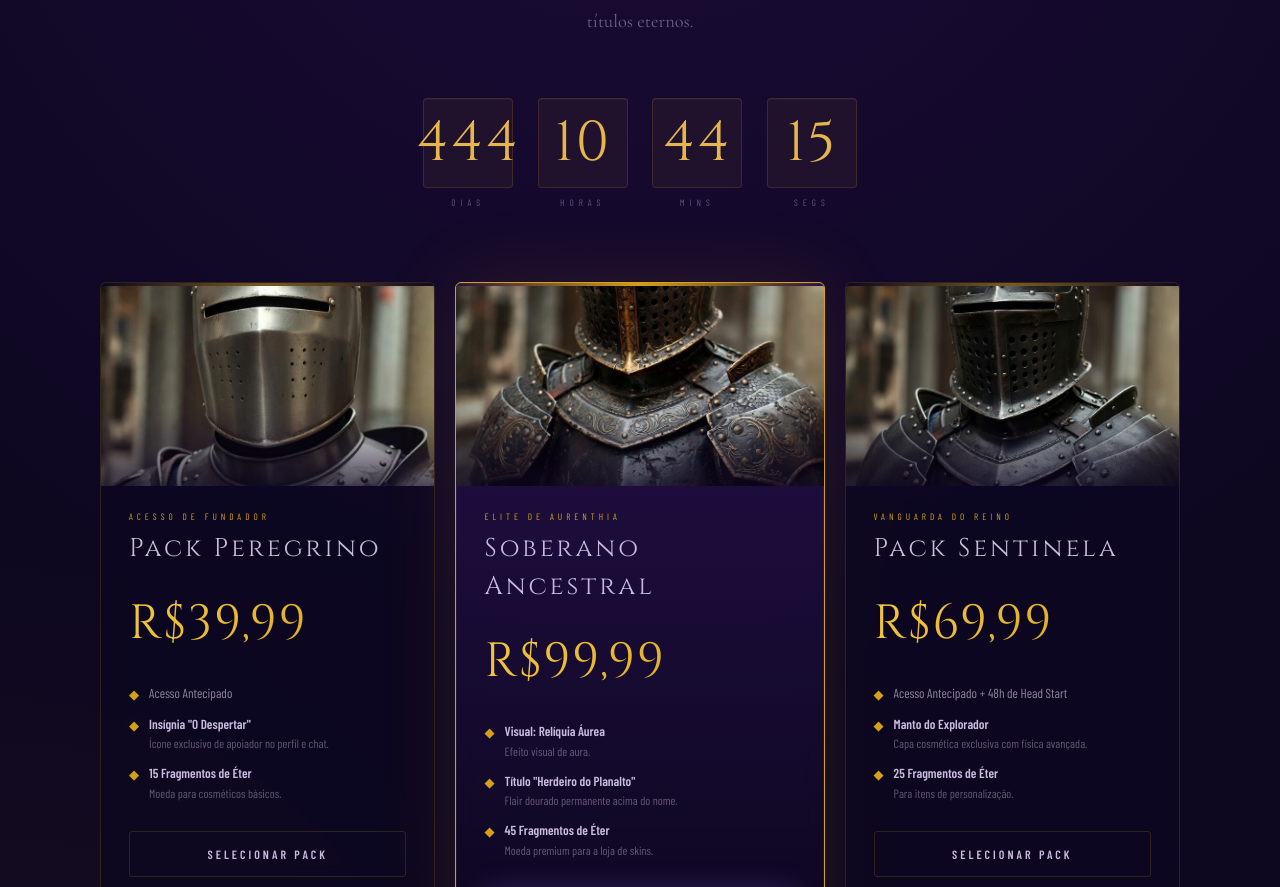
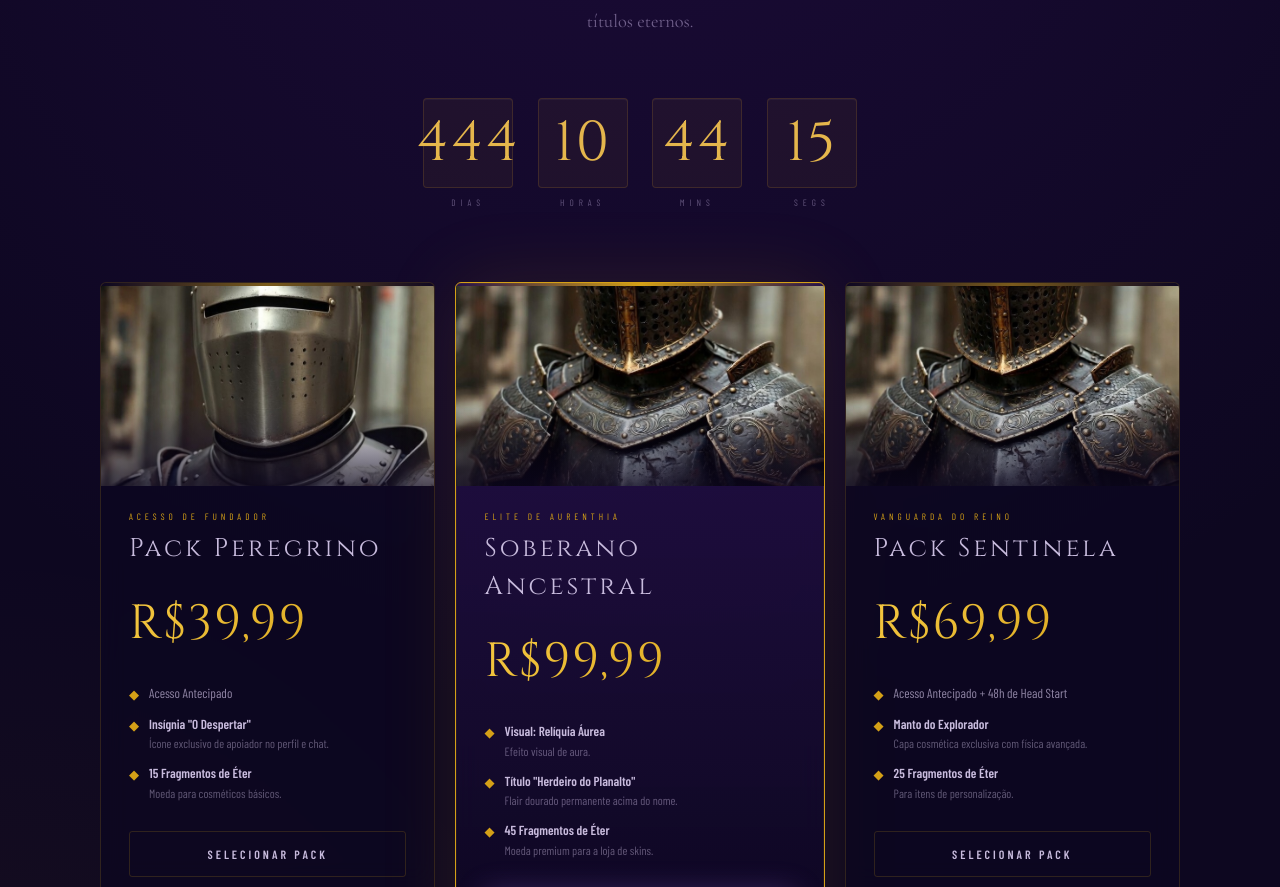
Before and after one commit to EMB-Ghost/VEYRATH-LandingPage, a Next.js app: page / in a window 1280 px wide. Shown: the part 5209-6096 px from the top of the page. Built offline with nearby package versions, Linux system fonts and the light colour scheme; a web font is replaced by a local one.

Commit message:
Fix image file names to match casing

```diff
--- a/src/data/site.ts
+++ b/src/data/site.ts
@@ -262,7 +262,7 @@ export const preorder = {
       id: "peregrino",
       featured: false,
       emoji: "",
-      image: "/peregrino.png",
+      image: "/Peregrino.png",
       tier: "Acesso de Fundador",
       name: "Pack Peregrino",
       price: "R$39,99",
@@ -282,7 +282,7 @@ export const preorder = {
       featured: true,
       featuredLabel: "Mais Popular",
       emoji: "",
-      image: "/soberano.png",
+      image: "/Soberano.png",
       tier: "Elite de Aurenthia",
       name: "Soberano Ancestral",
       price: "R$99,99",
@@ -307,7 +307,7 @@ export const preorder = {
       id: "sentinela",
       featured: false,
       emoji: "",
-      image: "/sentinela.png",
+      image: "/Soberano.png",
       tier: "Vanguarda do Reino",
       name: "Pack Sentinela",
       price: "R$69,99",
```
